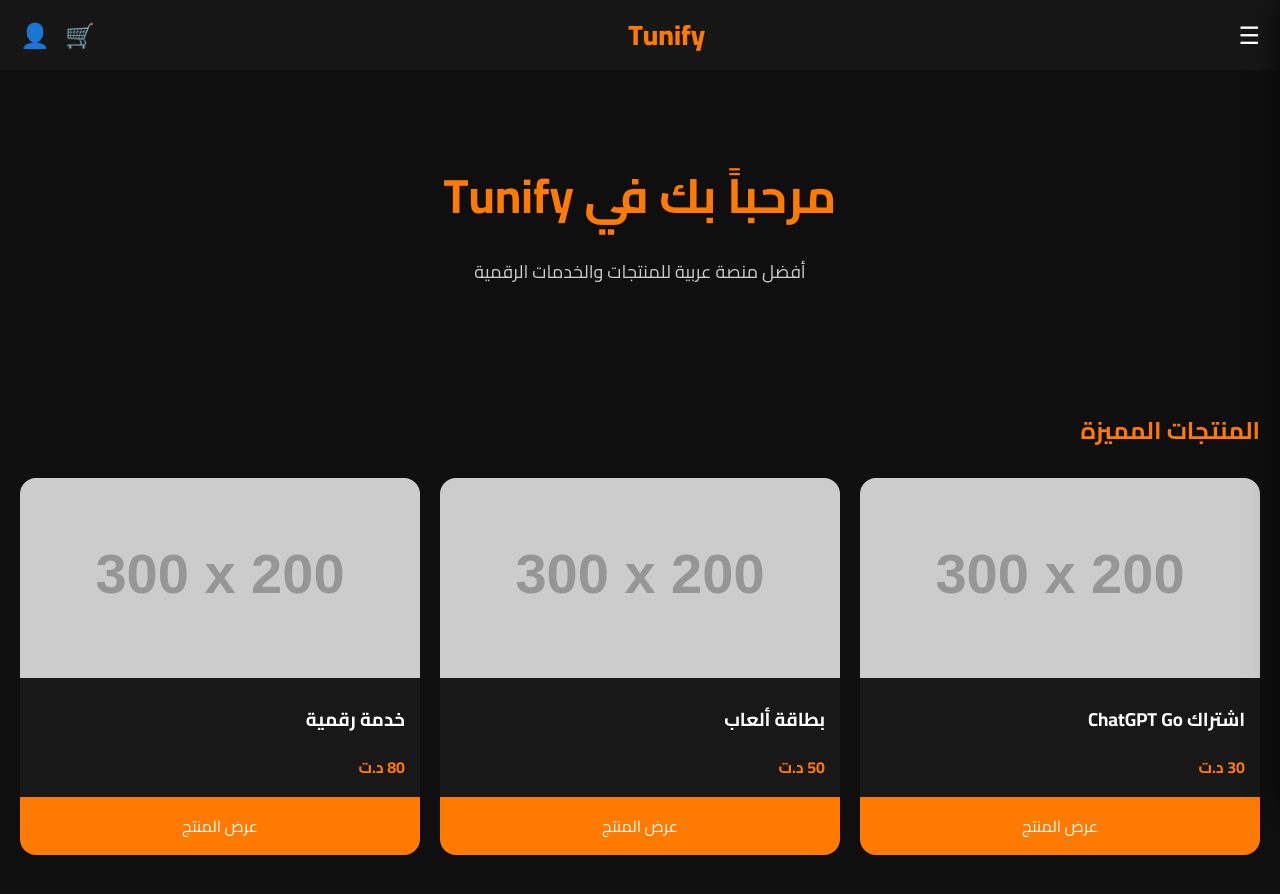
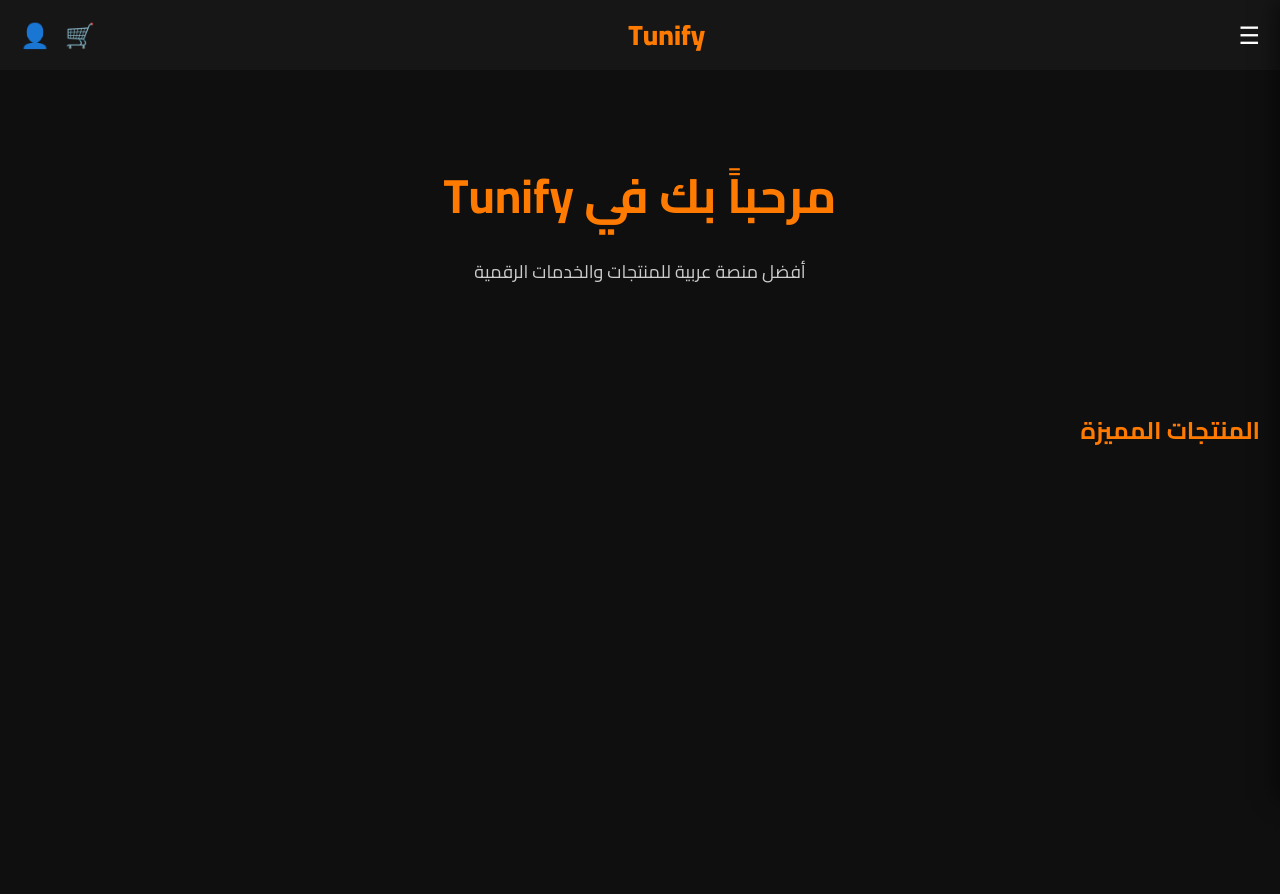
Before and after one commit to aloui19940724-alt/Tunify, a plain HTML site: page index.html in a window 1280 px wide. After the commit the page ends 800 px from the top, so only its background shows below. Drawn offline with nearby package versions, Linux system fonts and the light colour scheme; placeholder pictures from the web are drawn by us.

Commit message:
Update index.html

```diff
--- a/index.html
+++ b/index.html
@@ -68,45 +68,7 @@
 
         <h2>المنتجات المميزة</h2>
 
-        <div class="products-grid">
-
-            <div class="product-card">
-
-                <img src="https://via.placeholder.com/300x200" alt="منتج">
-
-                <h3>اشتراك ChatGPT Go</h3>
-
-                <p class="price">30 د.ت</p>
-
-                <button>عرض المنتج</button>
-
-            </div>
-
-            <div class="product-card">
-
-                <img src="https://via.placeholder.com/300x200" alt="منتج">
-
-                <h3>بطاقة ألعاب</h3>
-
-                <p class="price">50 د.ت</p>
-
-                <button>عرض المنتج</button>
-
-            </div>
-
-            <div class="product-card">
-
-                <img src="https://via.placeholder.com/300x200" alt="منتج">
-
-                <h3>خدمة رقمية</h3>
-
-                <p class="price">80 د.ت</p>
-
-                <button>عرض المنتج</button>
-
-            </div>
-
-        </div>
+        <div class="products-grid" id="productsGrid"></div>
 
     </section>
 
```
